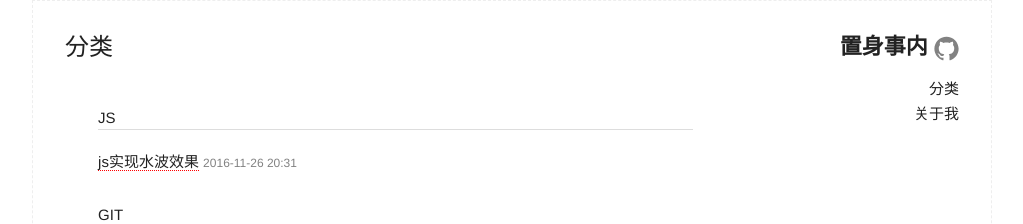
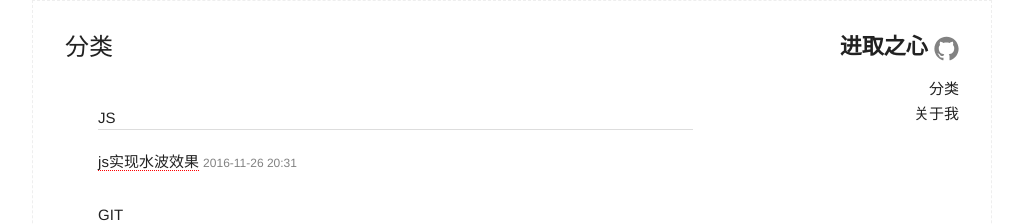
Before and after one commit to BryceHQ/brycehq.github.io, a Jekyll site: the page built from archive.html, in a window 1280 px wide. Shown: the top 224 px of the page, without its empty margins (128-1151 px from the left). Built offline with Jekyll 4.4.1, drawn with Linux system fonts in a browser that asks for light colours.

Commit message:
feat: title

```diff
--- a/_config.yml
+++ b/_config.yml
@@ -13,7 +13,7 @@
 # you will see them accessed via {{ site.title }}, {{ site.email }}, and so on.
 # You can create any custom variable you would like, and they will be accessible
 # in the templates via {{ site.myvariable }}.
-title: 置身事内
+title: 进取之心
 email: brycehq@163.com
 description: > # this means to ignore newlines until "baseurl:"
   this is me.
```
